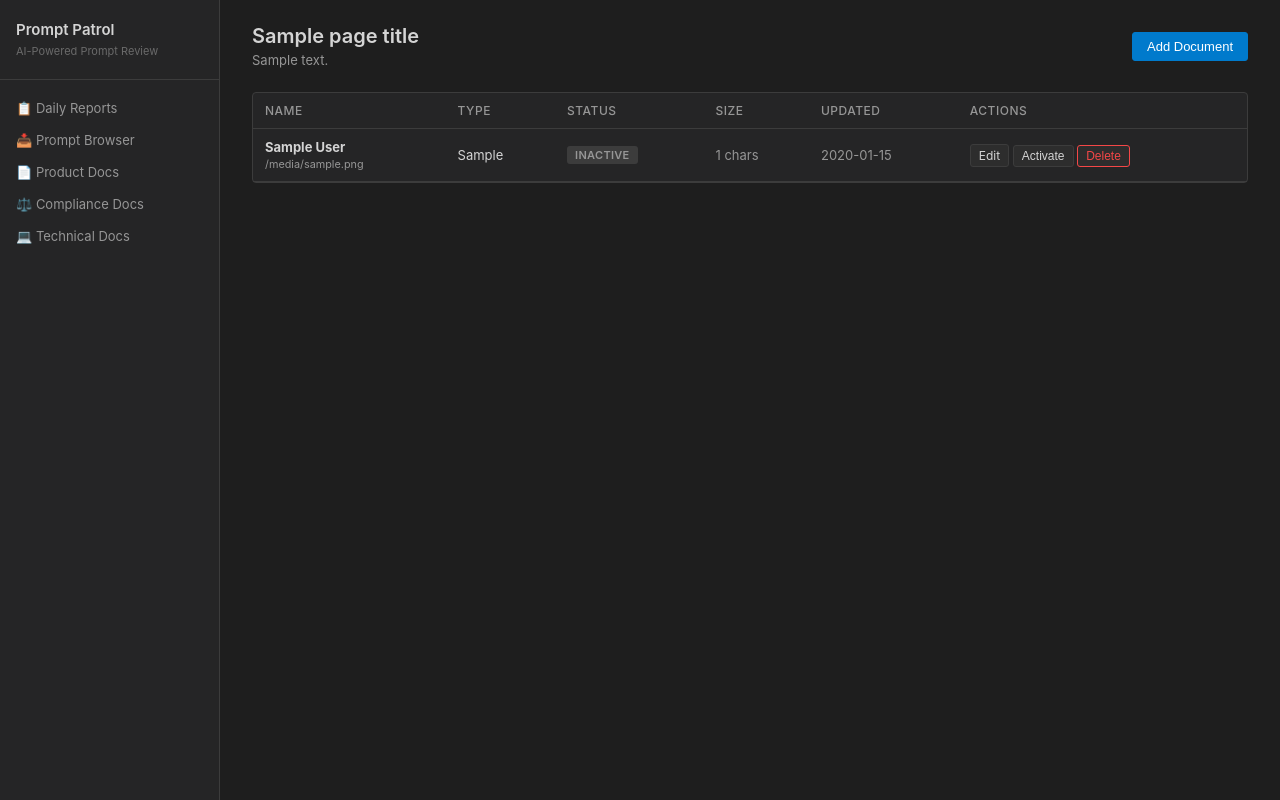
After one commit to darrolio/prompt-patrol, a FastAPI app: template src/prompt_review/templates/docs_page.html in a window 1280 px wide. The commit adds this page. Run offline with FastAPI, Linux system fonts and the light colour scheme; the template is opened without the code that fills it: most values are stand-ins (such as "Sample title", 1, 10 or a date in 2020).

Commit message:
Add Compliance Docs, Technical Docs sections and new flag types
- New sidebar sections: Compliance Docs (policies/procedures) and
  Technical Docs (architecture/standards) with full CRUD
- Reusable docs_page.html and docs_edit.html templates driven by config
- Review engine system prompt expanded with 6 new flag types:
  compliance, architectural, security, performance, dependency, convention
- Doc priority ordering updated for new types
- CSS badge colors for all new flag and doc types
- Sidebar emojis updated to proper color emoji code points
- Screenshot added to README for GitHub display

Co-Authored-By: Claude Opus 4.6 (1M context) <noreply@anthropic.com>

```diff
--- a/src/prompt_review/services/review_engine.py
+++ b/src/prompt_review/services/review_engine.py
@@ -16,23 +16,38 @@ logger = logging.getLogger(__name__)
 
 SYSTEM_PROMPT = """\
 You are a product-alignment reviewer. You analyze prompts that software engineers \
-give to AI coding assistants and identify concerns related to product direction.
+give to AI coding assistants and identify concerns related to product direction, \
+compliance, and technical standards.
 
 You will receive:
-1. PRODUCT CONTEXT: Documents describing the product vision, roadmap, and user stories.
+1. PRODUCT CONTEXT: Documents organized by type:
+   - **Product docs** (vision, roadmap, story, general): Define what the team should be building.
+   - **Compliance docs**: Policies and procedures the team must follow. Flag violations as "compliance".
+   - **Technical docs**: Architecture and coding standards. Flag deviations as technical flags.
 2. DAILY PROMPTS: All prompts submitted today, grouped by project, then by developer and session.
 
 Your job is to:
 - Write a brief daily summary in markdown, organized by project. Use a ## heading for each project \
 prefixed with "Project: " (e.g. "## Project: MyApp"), then summarize what was worked on in that project \
 (2-3 paragraphs per project).
-- Flag specific prompts that show genuine product-direction concerns.
+- Flag specific prompts that show genuine concerns across product, compliance, and technical dimensions.
 
-Flag types:
+Flag types -- Product:
 - CONFUSION: Developer going in circles, contradicting earlier prompts in the same session.
 - MISALIGNMENT: Work direction contradicts product vision, roadmap, or active stories.
 - INSUFFICIENT_CONTEXT: Prompt is too vague for the AI to produce correct, product-aligned code.
 - BACKTRACKING: Undoing or reversing earlier work, signaling unclear requirements.
+
+Flag types -- Compliance:
+- COMPLIANCE: Prompt suggests work that may violate policies or procedures defined in compliance docs \
+(e.g. data handling violations, security policy deviations, regulatory risks).
+
+Flag types -- Technical:
+- ARCHITECTURAL: Work deviates from documented system architecture (wrong patterns, service boundaries).
+- SECURITY: Potential security concern (auth bypass, injection risk, secrets handling).
+- PERFORMANCE: Likely performance issue (N+1 queries, missing indexes, blocking calls in async code).
+- DEPENDENCY: Using unauthorized or inappropriate libraries or frameworks.
+- CONVENTION: Deviates from documented coding standards or conventions.
 
 Severity levels:
 - info: Minor observation, no action needed.
@@ -42,7 +57,8 @@ Severity levels:
 BE JUDICIOUS. Do NOT flag:
 - Routine debugging, refactoring, or test-writing.
 - Exploratory prompts early in a session.
-- Standard development tasks that don't touch product direction.
+- Standard development tasks that don't touch product direction, compliance, or technical standards.
+- Only flag compliance/technical concerns if relevant docs have been provided.
 
 Respond with valid JSON matching this schema:
 {
@@ -50,7 +66,7 @@ Respond with valid JSON matching this schema:
   "flags": [
     {
       "prompt_index": <int>,
-      "flag_type": "confusion|misalignment|insufficient_context|backtracking",
+      "flag_type": "confusion|misalignment|insufficient_context|backtracking|compliance|architectural|security|performance|dependency|convention",
       "severity": "info|warning|critical",
       "explanation": "string"
     }
@@ -63,7 +79,7 @@ If there are no concerns, return an empty flags array. Do not invent problems.\
 
 
 def _build_product_context(docs: list[ProductDoc]) -> str:
-    priority = {"vision": 0, "roadmap": 1, "story": 2, "general": 3}
+    priority = {"vision": 0, "roadmap": 1, "story": 2, "general": 3, "compliance": 4, "technical": 5}
     sorted_docs = sorted(docs, key=lambda d: priority.get(d.doc_type, 99))
 
     parts: list[str] = []
--- a/src/prompt_review/static/css/theme.css
+++ b/src/prompt_review/static/css/theme.css
@@ -178,6 +178,12 @@ tr:hover td {
 .badge-misalignment { background: rgba(244,71,71,0.15); color: var(--error); }
 .badge-insufficient_context { background: rgba(55,148,255,0.15); color: var(--info); }
 .badge-backtracking { background: rgba(150,150,150,0.15); color: var(--text-secondary); }
+.badge-compliance { background: rgba(180,130,255,0.15); color: #b482ff; }
+.badge-architectural { background: rgba(0,180,200,0.15); color: #00b4c8; }
+.badge-security { background: rgba(244,71,71,0.2); color: var(--error); }
+.badge-performance { background: rgba(255,165,0,0.15); color: #ffa500; }
+.badge-dependency { background: rgba(150,150,150,0.15); color: var(--text-secondary); }
+.badge-convention { background: rgba(55,148,255,0.15); color: var(--info); }
 
 /* Buttons */
 .btn {
@@ -385,6 +391,8 @@ textarea {
 .doc-type-roadmap { color: var(--success); }
 .doc-type-story { color: var(--warning); }
 .doc-type-general { color: var(--text-secondary); }
+.doc-type-compliance { color: #b482ff; }
+.doc-type-technical { color: #00b4c8; }
 
 /* Save registration */
 .save-section {
--- a/src/prompt_review/templates/base.html
+++ b/src/prompt_review/templates/base.html
@@ -21,7 +21,13 @@
                 &#128229; Prompt Browser
             </a>
             <a href="/product-docs" class="{% if active_page == 'docs' %}active{% endif %}">
-                &#9997; Product Docs
+                &#128196; Product Docs
+            </a>
+            <a href="/compliance-docs" class="{% if active_page == 'compliance' %}active{% endif %}">
+                &#9878;&#65039; Compliance Docs
+            </a>
+            <a href="/technical-docs" class="{% if active_page == 'technical' %}active{% endif %}">
+                &#128187; Technical Docs
             </a>
         </nav>
     </aside>
--- /dev/null
+++ b/src/prompt_review/templates/docs_page.html
@@ -0,0 +1,102 @@
+{% extends "base.html" %}
+{% block title %}{{ page_title }} - Prompt Patrol{% endblock %}
+
+{% block content %}
+<div class="page-header flex justify-between items-center">
+    <div>
+        <h2>{{ page_title }}</h2>
+        <p>{{ page_description }}</p>
+    </div>
+    <button class="btn btn-primary" onclick="document.getElementById('add-form').style.display='block'">
+        Add Document
+    </button>
+</div>
+
+<!-- Add Document Form (hidden by default) -->
+<div id="add-form" class="card" style="display:none;">
+    <div class="card-header">
+        Add New Document
+        <button class="btn btn-sm" onclick="document.getElementById('add-form').style.display='none'">Cancel</button>
+    </div>
+    <div class="card-body">
+        <form method="post" action="{{ base_url }}">
+            <div class="form-group">
+                <label>Filename (unique identifier)</label>
+                <input type="text" name="filename" required placeholder="e.g. {{ filename_placeholder }}">
+            </div>
+            <div class="form-group">
+                <label>Display Name</label>
+                <input type="text" name="display_name" required placeholder="e.g. {{ name_placeholder }}">
+            </div>
+            <div class="form-group">
+                <label>Type</label>
+                <select name="doc_type">
+                    {% for val, label in type_options %}
+                    <option value="{{ val }}" {% if val == default_type %}selected{% endif %}>{{ label }}</option>
+                    {% endfor %}
+                </select>
+            </div>
+            <div class="form-group">
+                <label>Content</label>
+                <textarea name="content" rows="12" required placeholder="Paste document content here..."></textarea>
+            </div>
+            <button type="submit" class="btn btn-primary">Save Document</button>
+        </form>
+    </div>
+</div>
+
+{% if docs %}
+<div class="card">
+    <table>
+        <thead>
+            <tr>
+                <th>Name</th>
+                <th>Type</th>
+                <th>Status</th>
+                <th>Size</th>
+                <th>Updated</th>
+                <th>Actions</th>
+            </tr>
+        </thead>
+        <tbody>
+            {% for doc in docs %}
+            <tr>
+                <td>
+                    <strong>{{ doc.display_name }}</strong>
+                    <br><small class="text-muted">{{ doc.filename }}</small>
+                </td>
+                <td><span class="doc-type-{{ doc.doc_type }}">{{ doc.doc_type }}</span></td>
+                <td>
+                    {% if doc.is_active %}
+                    <span class="badge badge-completed">active</span>
+                    {% else %}
+                    <span class="badge badge-pending">inactive</span>
+                    {% endif %}
+                </td>
+                <td class="text-muted">{{ "{:,}".format(doc.content | length) }} chars</td>
+                <td class="text-muted">{{ doc.updated_at.strftime('%Y-%m-%d') }}</td>
+                <td>
+                    <a href="{{ base_url }}/{{ doc.id }}/edit" class="btn btn-sm">Edit</a>
+                    <form method="post" action="{{ base_url }}/{{ doc.id }}/toggle" style="display:inline;">
+                        <button type="submit" class="btn btn-sm">
+                            {% if doc.is_active %}Deactivate{% else %}Activate{% endif %}
+                        </button>
+                    </form>
+                    <form method="post" action="{{ base_url }}/{{ doc.id }}/delete" style="display:inline;"
+                          onsubmit="return confirm('Delete this document?')">
+                        <button type="submit" class="btn btn-sm btn-danger">Delete</button>
+                    </form>
+                </td>
+            </tr>
+            {% endfor %}
+        </tbody>
+    </table>
+</div>
+{% else %}
+<div class="card">
+    <div class="card-body text-muted" style="text-align:center; padding: 32px;">
+        {{ empty_message }}
+    </div>
+</div>
+{% endif %}
+{% endblock %}
```
Also changed, not shown: src/prompt_review/services/product_docs.py (+7 -1 lines), src/prompt_review/templates/docs_edit.html (added, +34 -0 lines), src/prompt_review/web/product_docs.py (+133 -55 lines), README.md, prompt_patrol_screenshot.png (added).
